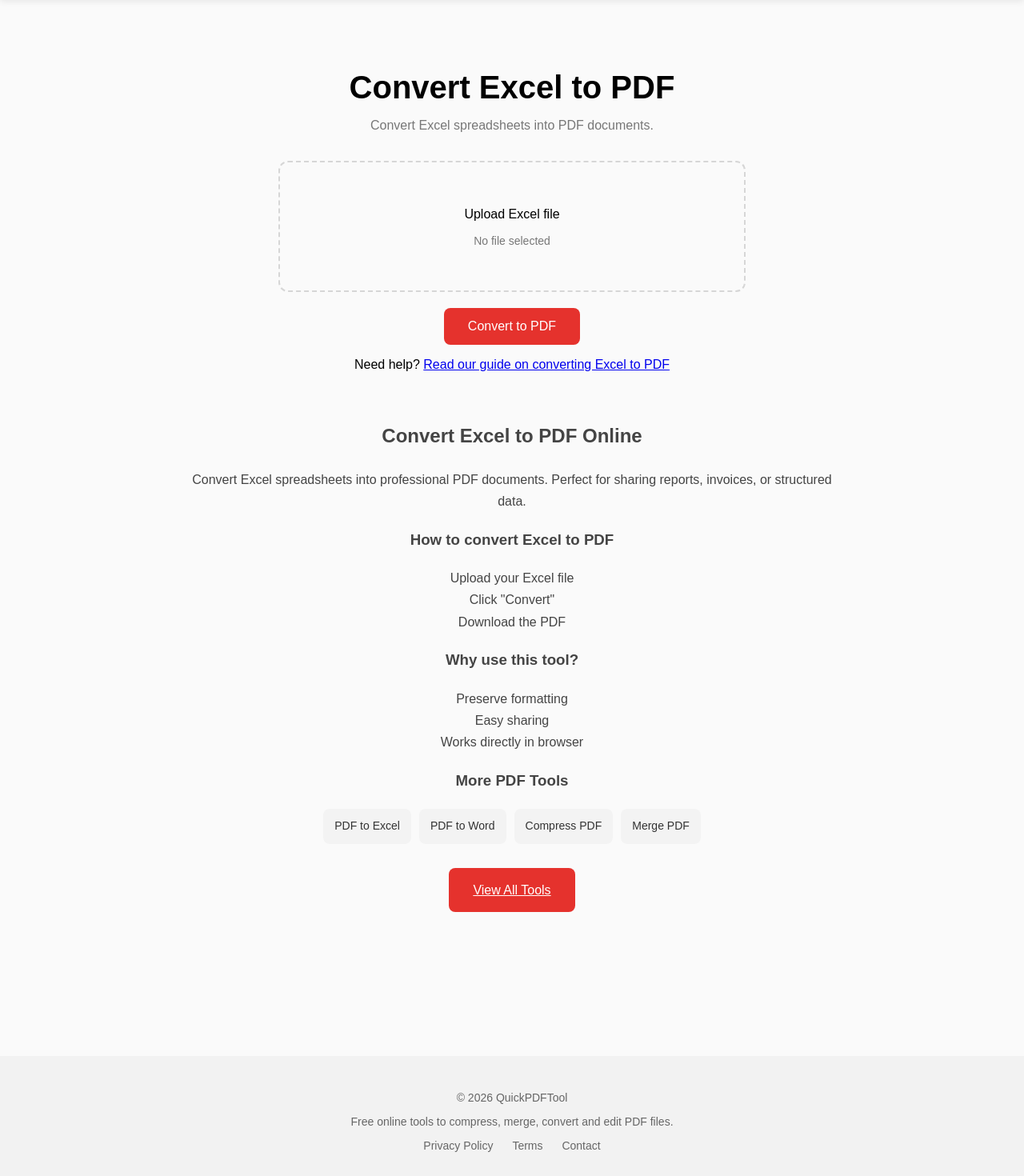
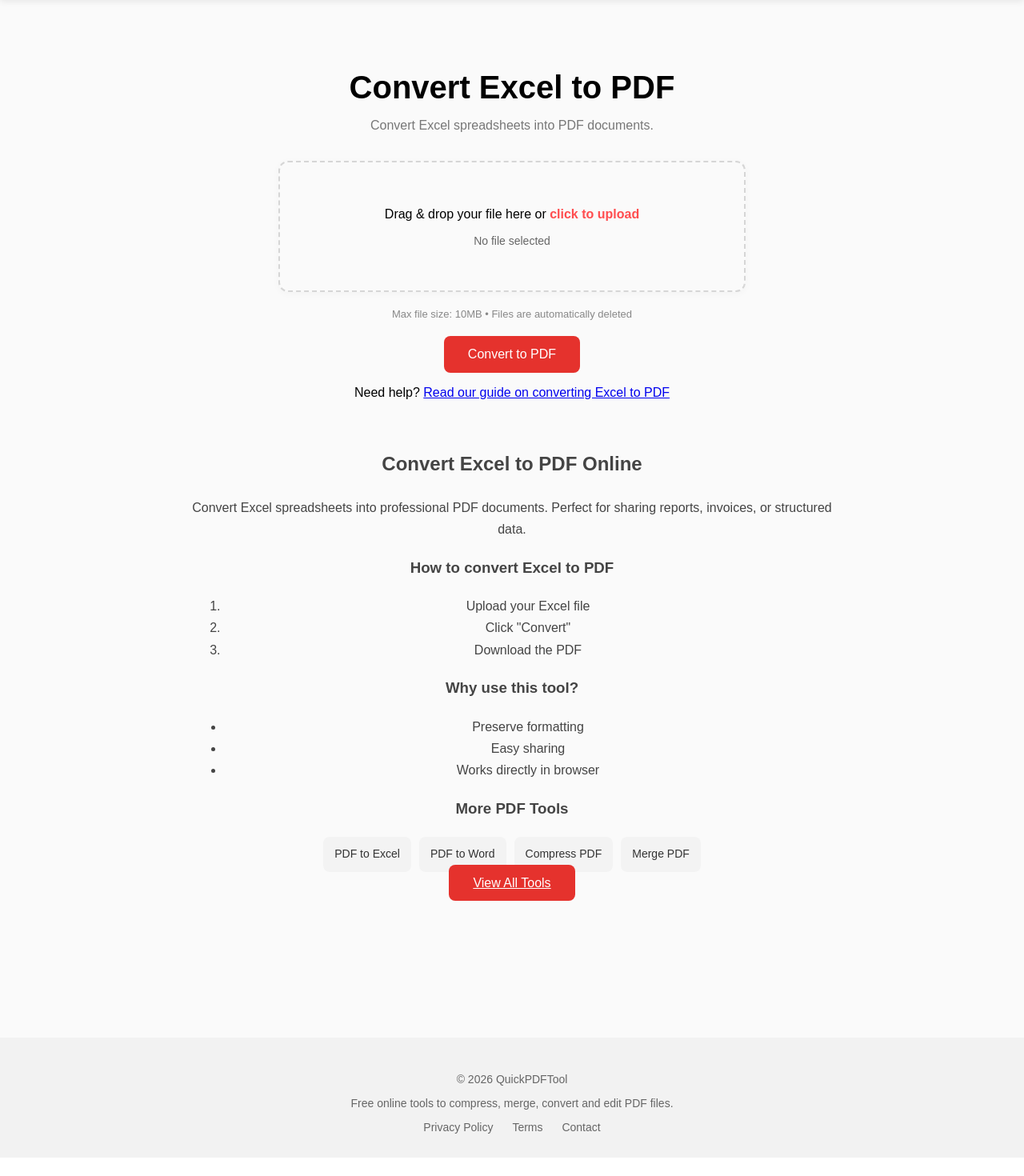
Before and after one commit to dani2188/QuickPDFTool, a Flask app: page /excel-to-pdf in a window 1280 px wide. Shown: the part 62-1532 px from the top of the page at 80% size. After the commit the page ends 1509 px from the top, so only its background shows below. Run offline with Flask 3, Linux system fonts and the light colour scheme; some libraries are stand-ins or nearby versions.

Commit message:
redeploy

```diff
--- a/static/style.css
+++ b/static/style.css
@@ -146,22 +161,7 @@ background:#c62823;
 }
 
 
-/* VIEW ALL TOOLS BUTTON */
-
-.view-all-tools{
-margin-top:60px;
-display:flex;
-justify-content:center;
-}
-
-.browse-tools{
-display:flex;
-justify-content:center;
-margin-top:30px;
-}
-
-
-/* UPLOAD AREA */
+/* UPLOAD AREA (ONLY ONE SYSTEM) */
 
 .upload-box {
 border: 2px dashed #d6d6d6;
@@ -173,6 +173,7 @@ cursor: pointer;
 transition: 0.3s;
 max-width: 500px;
 margin: 20px auto;
+box-shadow: 0 2px 10px rgba(0,0,0,0.03);
 }
 
 .upload-box:hover {
@@ -191,79 +192,30 @@ color: #666;
 font-size: 14px;
 }
 
-.upload-area{
-display:block;
-border:2px dashed #ccc;
-border-radius:10px;
-padding:40px;
-cursor:pointer;
-background:#fafafa;
-transition:0.2s;
-}
 
-.upload-area:hover{
-border-color:#e5322d;
-background:#fff;
-}
+/* FILE INFO */
 
-.upload-area input{
-display:none;
-}
-
-.upload-text{
-font-size:16px;
-color:#555;
-}
-
-.upload-text span{
-color:#e5322d;
-font-weight:bold;
-}
-
-#fileName{
-margin-top:10px;
-font-size:14px;
-color:#777;
+.file-info {
+text-align: center;
+font-size: 13px;
+color: #888;
+margin-top: 10px;
+margin-bottom: 20px;
 }
 
 
-/* DROP AREA */
-
-.drop-area{
-border:2px dashed #ccc;
-padding:40px;
-border-radius:10px;
-margin:20px auto;
-max-width:420px;
-background:white;
-cursor:pointer;
-transition:0.2s;
-}
-
-.drop-area:hover{
-border-color:#e5322d;
-}
-
-
-/* SEO CONTENT */
+/* SEO */
 
 .seo-content{
 max-width:800px;
 margin:60px auto;
-text-align:center;
 line-height:1.7;
 color:#444;
 font-size:16px;
 }
 
 
-/* HOW TO STEPS */
-
-ul, ol{
-list-style:none;
-padding:0;
-margin:0;
-}
+/* STEPS */
 
 .steps{
 max-width:600px;
@@ -397,31 +299,20 @@ font-size:14px;
 color:#e5322d;
 }
 
-.logo a{
-text-decoration:none;
-color:#e5322d;
-font-weight:700;
-font-size:22px;
+
+/* SPINNER */
+
+.spinner{
+width:40px;
+height:40px;
+border:4px solid #eee;
+border-top:4px solid #e5322d;
+border-radius:50%;
+animation:spin 1s linear infinite;
+margin:30px auto;
 }
 
-.logo a:visited{
-color:#e5322d;
+@keyframes spin{
+0%{transform:rotate(0deg);}
+100%{transform:rotate(360deg);}
 }
-
-.crop-inputs {
-display: grid;
-grid-template-columns: repeat(2, 1fr);
-gap: 10px;
-max-width: 400px;
-margin: 20px auto;
-}
-
-.crop-inputs input {
-padding: 10px;
-border-radius: 6px;
-border: 1px solid #ddd;
-}
-
-<p class="file-info">
-Max file size: 10MB • Files are automatically deleted
-</p>
--- a/templates/excel_to_pdf.html
+++ b/templates/excel_to_pdf.html
@@ -1,33 +1,36 @@
-{% extends "base.html" %}
-
-{% block content %}
+{% extends "base.html" %} {% block content %}
 
 <h1>Convert Excel to PDF</h1>
 <p class="subtitle">Convert Excel spreadsheets into PDF documents.</p>
 
 <form method="POST" enctype="multipart/form-data">
+  <div id="dropArea" class="upload-box">
+    <p>
+      Drag & drop your file here or
+      <span class="upload-link">click to upload</span>
+    </p>
 
-<div id="dropArea" class="upload-box">
-    <p>Upload Excel file</p>
-    <input type="file" name="excel" id="fileInput" hidden>
+    <input type="file" name="excel" id="fileInput" multiple hidden />
+
     <p id="fileName">No file selected</p>
   </div>
 
+  <p class="file-info">Max file size: 10MB • Files are automatically deleted</p>
+
   <button class="main-btn">Convert to PDF</button>
-
 </form>
 
 <p>
-Need help? <a href="/how-to-excel-to-pdf">Read our guide on converting Excel to PDF</a>
+  Need help?
+  <a href="/how-to-excel-to-pdf">Read our guide on converting Excel to PDF</a>
 </p>
 
 <div class="seo-content">
-
   <h2>Convert Excel to PDF Online</h2>
 
   <p>
-Convert Excel spreadsheets into professional PDF documents.
-Perfect for sharing reports, invoices, or structured data.
+    Convert Excel spreadsheets into professional PDF documents. Perfect for
+    sharing reports, invoices, or structured data.
   </p>
 
   <h3>How to convert Excel to PDF</h3>
@@ -58,7 +61,6 @@ Perfect for sharing reports, invoices, or structured data.
   <div class="browse-tools">
     <a href="/pdf-tools" class="main-btn">View All Tools</a>
   </div>
-
 </div>
 
 {% endblock %}
```
Also changed, not shown: other parts of static/style.css (+24 -59 lines). Lines whose indentation alone changed are shown as unchanged.
